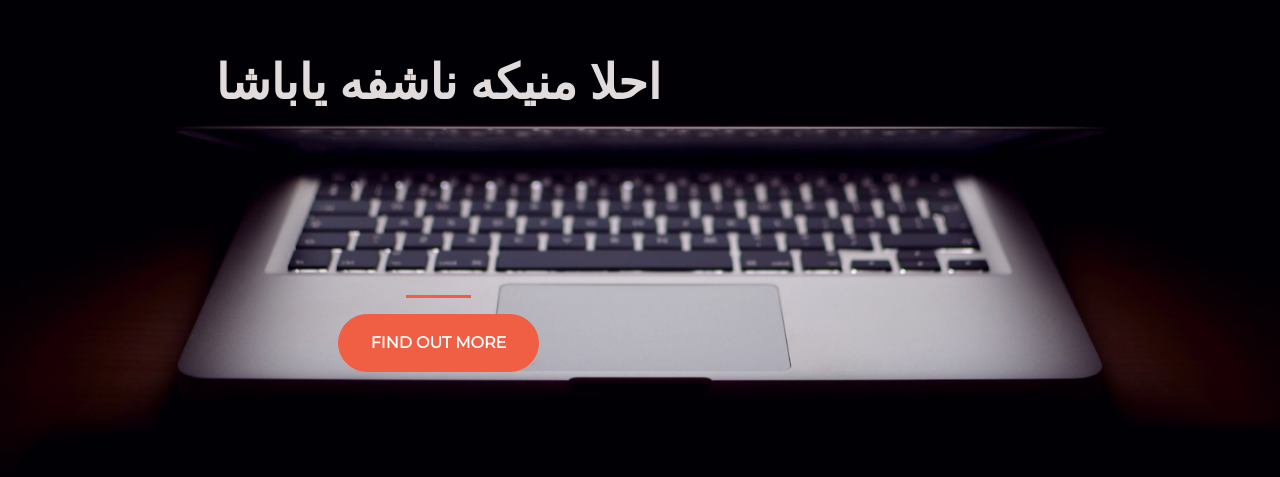
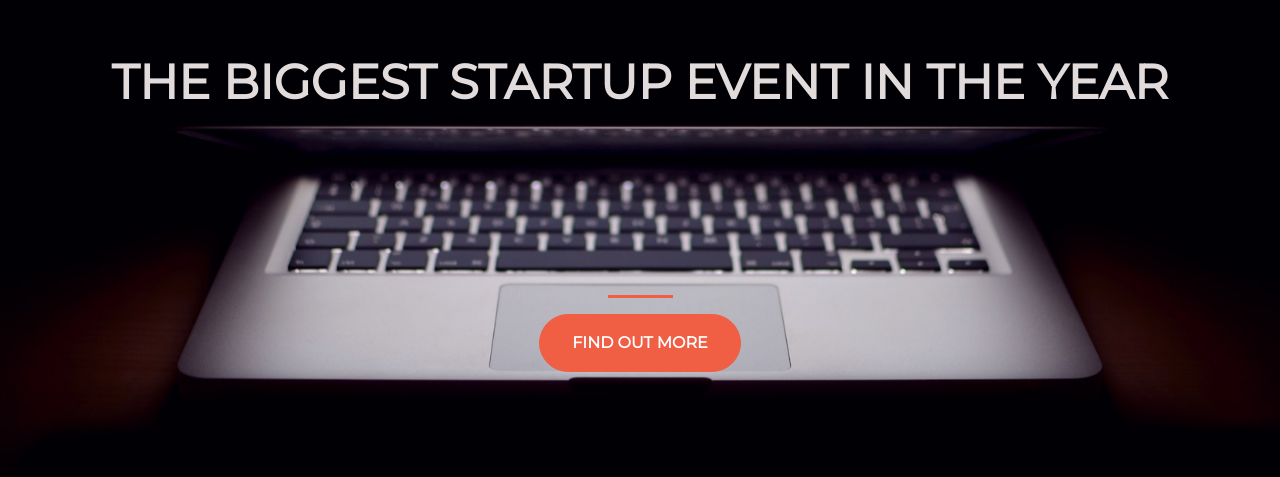
Before and after one commit to alidahy/startup, a plain HTML site: page index.html in a window 1280 px wide. Shown: the part 187-664 px from the top of the page. Drawn offline with nearby package versions, Linux system fonts and the light colour scheme.

Commit message:
Update index.html

```diff
--- a/index.html
+++ b/index.html
@@ -19,7 +19,7 @@
     <div class="container d-flex align-items-center h-100" >
       <div class="row">
         <header class="text-center col-12" >
-         <h1 class="text-uppercase"> <strong>احلا منيكه ناشفه ياباشا</strong></h1>
+         <h1 class="text-uppercase"> <strong>THE BIGGEST STARTUP EVENT IN THE YEAR</strong></h1>
       </header>
       <div class="buffer col-12" ></div>
       <section class="text-center col-12" >
```
